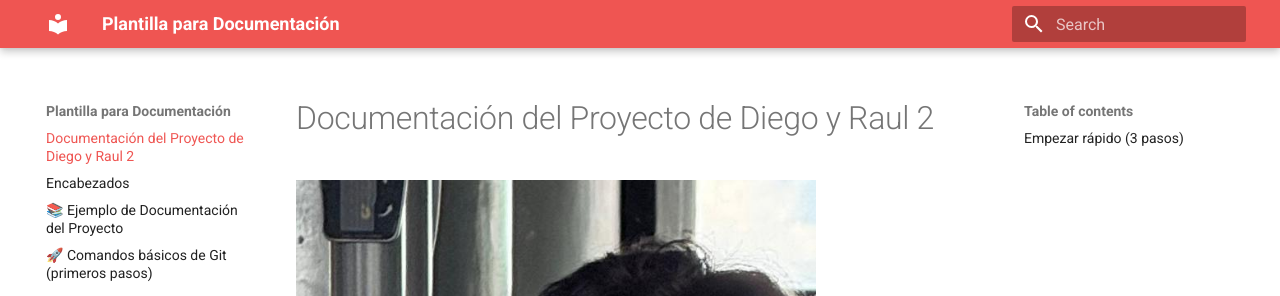
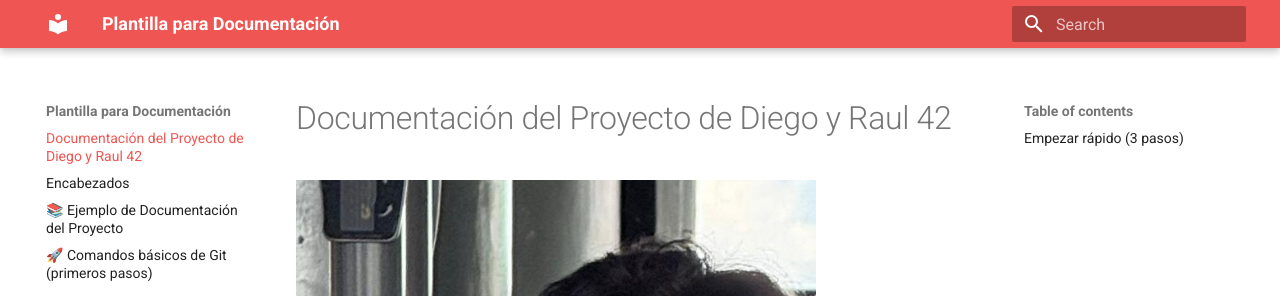
Before and after one commit to DiegoMachorro/Mecatronica-DiegoM, an MkDocs documentation site: the page built from docs/index.md, in a window 1280 px wide and 900 px high. Shown: the top 296 px of the window. Built offline with MkDocs 1.6.1 and Material for MkDocs 9.7.7, drawn with Linux system fonts in a browser that asks for light colours.

Commit message:
Update index.md

```diff
--- a/docs/index.md
+++ b/docs/index.md
@@ -1,4 +1,4 @@
-# Documentación del Proyecto de Diego y Raul 2
+# Documentación del Proyecto de Diego y Raul 42
 
 <img src="../recursos/imgs/adios.jpeg" width="520">
 
```
